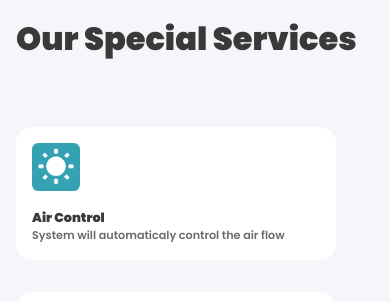
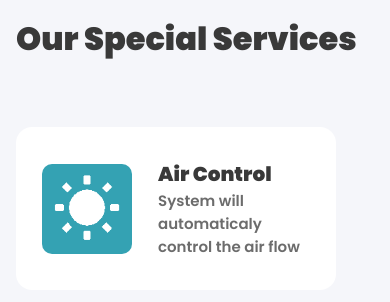
Before and after one commit to SalmanTheSeeker/Dream-Home, a plain HTML site: page index.html in a window 390 px wide. Shown: the part 970-1272 px from the top of the page. Drawn offline with Linux system fonts and the light colour scheme.

Commit message:
fixed glitches

```diff
--- a/assets/css/style.css
+++ b/assets/css/style.css
@@ -27,7 +27,7 @@ body{
     /* background-color: #F5F6FA; */
     background-color: var(--back);
     /* padding: 0px 10%; */
-    width: 80vw;
+    width: 70vw;
     margin: auto;
 
     display: grid;
@@ -1077,6 +1077,9 @@ footer{
     }
 
 
+
+
+
     .secial-services{
 
         display: grid;
@@ -1096,8 +1099,39 @@ footer{
 
     .secial-services div{
 
-        width: 20rem;
-    }
+        width: 90vw;
+    }
+
+    .ripple-loader{
+
+        display: flex;
+        align-items: center;
+
+    }
+
+    .ripple-loader img{
+
+        margin: 10px;
+        width: 90px;
+        height: 90px;
+        border-radius: 10px;
+        padding: 10px;
+    }
+
+    .ripple-loader b{
+
+        font-size: 20px;
+    }
+
+    .ripple-loader p{
+
+        font-size: 15px;
+    }
+
+
+
+
+
 
     .control {
         display: grid;
--- a/index.html
+++ b/index.html
@@ -106,8 +106,11 @@
           <img class="ripple" src="./assets/icons/wb_sunny.png" alt="">
           <br>
           <br>
+          <div>
             <b>Air Control</b>
             <p>System will automaticaly control the air flow</p>
+          </div>
+
 
         </div>
         <div class="ripple-loader remot-conctrol">
@@ -115,8 +118,11 @@
           <img class="ripple" src="./assets/icons/phone_android.png" alt="">
           <br>
           <br>
+          <div>
             <b>Remote Control</b>
             <p>You can control every thing in your home remotly</p>
+          </div>
+
 
         </div>
         <div class="ripple-loader security">
@@ -124,8 +130,11 @@
           <img  class="ripple"src="./assets/icons/check_box.png" alt="">
           <br>
           <br>
+          <div>
             <b>Security 24/7</b>
             <p>7 days a week will be in full security</p>
+          </div>
+
 
         </div>
 
```
Lines whose indentation alone changed are shown as unchanged.
